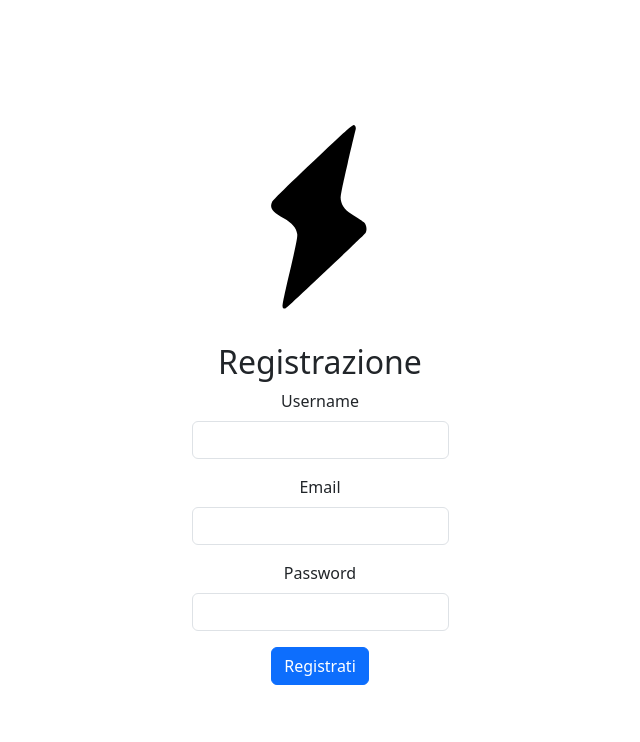
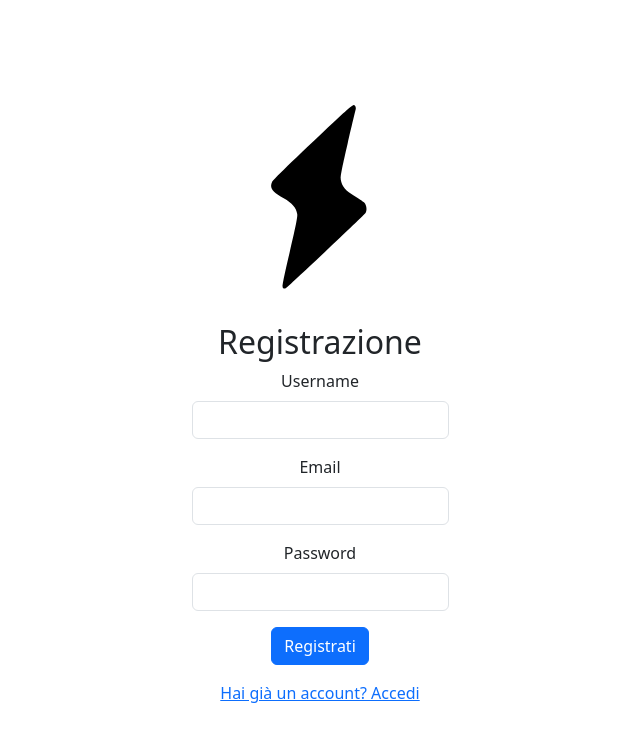
Before and after one commit to lylyss/GestioneEnergia_bw_BackEnd, a React (Vite) app in the folder Energia/: page /register in a window 1280 px wide. Shown: the top 742 px of the page, without its empty margins (320-960 px from the left). Built offline with nearby package versions, Linux system fonts and the light colour scheme.

Commit message:
Aggiungi link per il login nella pagina di registrazione

```diff
--- a/Energia/src/App.jsx
+++ b/Energia/src/App.jsx
@@ -1,4 +1,4 @@
-import { BrowserRouter as Router, Routes, Route, Navigate, Link } from "react-router-dom";
+import { BrowserRouter as Router, Routes, Route, Navigate } from "react-router-dom";
 import RegisterPage from "./pages/RegisterPage";
 import LoginPage from "./pages/LoginPage";
 import { AuthProvider } from "./AuthContext";
@@ -15,9 +15,6 @@ function App() {
           <Route path="/home" element={<HomePage />} />
           <Route path="*" element={<Navigate to="/register" />} />
         </Routes>
-        {/*  <div className="text-center mt-3">
-          <Link to="/login">Hai già un account? Accedi</Link>
-        </div> */}
       </Router>
     </AuthProvider>
   );
--- a/Energia/src/pages/RegisterPage.jsx
+++ b/Energia/src/pages/RegisterPage.jsx
@@ -4,6 +4,7 @@ import Form from "react-bootstrap/Form";
 import Button from "react-bootstrap/Button";
 import imageRegister from "../assets/imagePage.svg";
 import { Col, Row } from "react-bootstrap";
+import { Link } from "react-router-dom";
 
 function RegisterPage() {
   const [form, setForm] = useState({
@@ -61,6 +62,9 @@ function RegisterPage() {
           </Form>
           {success && <div className="mt-3 text-success">Registrazione avvenuta con successo!</div>}
           {error && <div className="mt-3 text-danger">{error}</div>}
+          <div className="mt-3 text-center">
+            <Link to="/login">Hai già un account? Accedi</Link>
+          </div>
         </Col>
       </Row>
     </Container>
```
